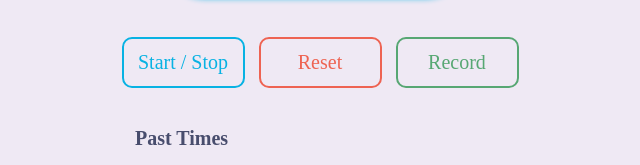
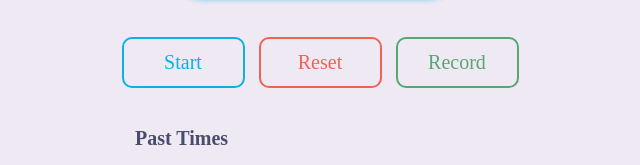
Before and after one commit to srikanthkanjarla/stop-watch, a website: page index.html in a window 1280 px wide. Shown: the part 190-355 px from the top of the page, 325-965 px from the left. Drawn offline with Linux system fonts and the light colour scheme; a web font is replaced by a local one.

Commit message:
Update start  stop button
- toggle start stop button text on click

```diff
--- a/index.html
+++ b/index.html
@@ -21,7 +21,7 @@
                 <span id="count-down">00</span>
             </div>
             <div class="watch-controls">
-                <button class="btn btn-start" id="start-stop-timer">Start / Stop</button>
+                <button class="btn btn-start" id="start-stop-timer">Start</button>
                 <button class="btn btn-reset" id="reset-timer">Reset</button>
                 <button class="btn btn-record" id="record-timer">Record</button>
             </div>
```
